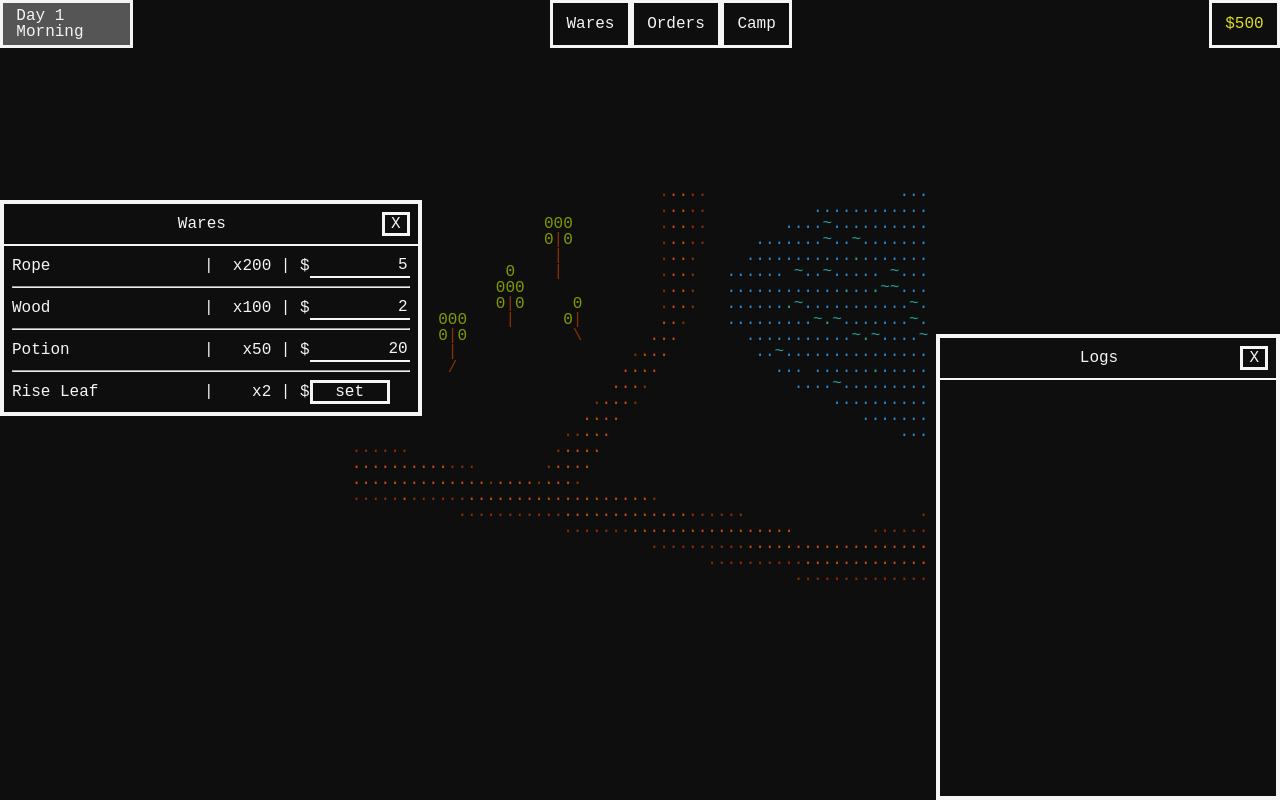
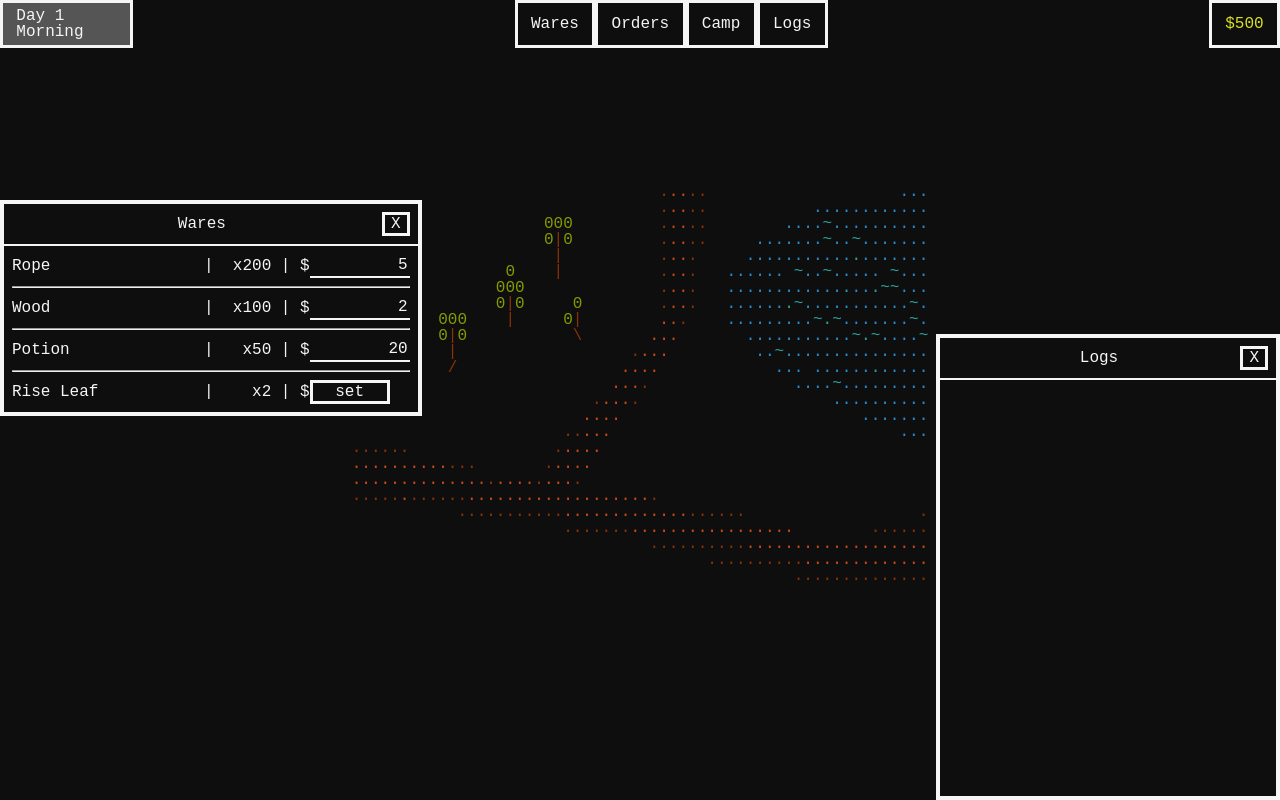
Before and after one commit to zzox/outpost-js, a website built with Vite: page index.html in a window 1280 px wide. Built offline with nearby package versions, Linux system fonts and the light colour scheme.

Commit message:
logs window in own file

```diff
--- a/index.html
+++ b/index.html
@@ -15,6 +15,7 @@
         <button id="wares-button"><pre>Wares</pre></button>
         <button id="orders-button"><pre>Orders</pre></button>
         <button id="camp-button"><pre>Camp</pre></button>
+        <button id="logs-button"><pre>Logs</pre></button>
       </div>
       <button id="money-button" class="GOLD"><pre>$500</pre></button>
     </nav>
--- a/src/main.ts
+++ b/src/main.ts
@@ -1,4 +1,4 @@
-import { LogList } from './ui/windows'
+import { LogsWindow } from './ui/logs-window'
 import { $id, addToMain, hideWindow, setMoneyUi, showWindow } from './ui/ui'
 import { World } from './world/world'
 import { encounterLog, encounterOption, encounterSubtext, encounterText, getTimeText } from './util/text-display'
@@ -20,7 +20,7 @@
 let state:GameState
 let encounterActive:boolean = false
 let worldAscii:AsciiRenderer
-let logs:LogList
+let logsWindow:LogsWindow
 let alert:Alert
 let waresMenu:WaresMenu
 let ordersMenu:OrdersMenu
@@ -75,8 +75,8 @@
   }
 
   financeWindow.updateFromState(state.history)
-  logs.addLog(encounterLog(data))
-  logs.render()
+  logsWindow.addLog(encounterLog(data))
+  logsWindow.render()
 }
 
 const onSetPrice = (type:ItemType, price?:number) => {
@@ -134,6 +134,7 @@
   $id('wares-button').onclick = () => showWindow(waresMenu)
   $id('orders-button').onclick = () => showWindow(ordersMenu)
   $id('money-button').onclick = () => showWindow(financeWindow)
+  $id('logs-button').onclick = () => showWindow(logsWindow)
 }
 
 const handleGrabWindow = () => {}
@@ -143,7 +144,7 @@
   state = new GameState()
   world = new World(state, handleEncounter, handleEncounterRes)
 
-  logs = new LogList(0, 0)
+  logsWindow = new LogsWindow(0, 0)
   waresMenu = new WaresMenu(0, 200, onSetPrice)
   ordersMenu = new OrdersMenu(400, 200, onRemoveOrder, onToggleOrder)
   financeWindow = new FinanceWindow(0, TOPBAR_HEIGHT)
@@ -152,7 +153,7 @@
   // worldAscii = new AsciiRenderer($id('bg') as HTMLPreElement, 30, 60, fileInCode, fileInColors)
   worldAscii = new BgRender($id('bg') as HTMLPreElement, 30, 60, fileInCode, fileInColors, world.tiles)
 
-  addToMain(logs)
+  addToMain(logsWindow)
   addToMain(waresMenu)
   addToMain(ordersMenu)
   addToMain(financeWindow)
@@ -174,7 +175,7 @@
   setMoneyUi(state.money)
 
   // setting position here so the bounding client rect exists once added
-  logs.setPosition(16384, 16384)
+  logsWindow.setPosition(16384, 16384)
   financeWindow.setPosition(16384, 36)
 
   createMainListeners()
--- /dev/null
+++ b/src/ui/logs-window.ts
@@ -0,0 +1,27 @@
+import { makePreText } from './ui'
+import { MovableWindow } from './windows'
+
+export class LogsWindow extends MovableWindow {
+  static logs: string[]
+
+  preEl: HTMLPreElement
+
+  constructor (x:number, y:number) {
+    super(x, y, 'Logs', true, 'logs')
+
+    this.preEl = makePreText((new Array(100)).map(_ => '\n').join(''))
+    this.content.appendChild(this.preEl)
+    // this.content.classList.add('min-box')
+
+    LogsWindow.logs = (new Array(100)).map(_ => '')
+  }
+
+  render = () => {
+    this.preEl.innerText = LogsWindow.logs.join('\n')
+  }
+
+  addLog = (log:string) => {
+    LogsWindow.logs.pop()
+    LogsWindow.logs.unshift(log)
+  }
+}
--- a/src/ui/windows.ts
+++ b/src/ui/windows.ts
@@ -78,28 +78,3 @@
     hideWindow(this)
   }
 }
-
-export class LogList extends MovableWindow {
-  static logs: string[]
-
-  preEl: HTMLPreElement
-
-  constructor (x:number, y:number) {
-    super(x, y, 'Logs', true, 'logs')
-
-    this.preEl = makePreText((new Array(20)).map(_ => '\n').join(''))
-    this.content.appendChild(this.preEl)
-    // this.content.classList.add('min-box')
-
-    LogList.logs = (new Array(100)).map(_ => '')
-  }
-
-  render = () => {
-    this.preEl.innerText = LogList.logs.join('\n')
-  }
-
-  addLog = (log:string) => {
-    LogList.logs.pop()
-    LogList.logs.unshift(log)
-  }
-}
--- a/src/util/text-display.ts
+++ b/src/util/text-display.ts
@@ -1,4 +1,5 @@
 import { EncounterData, EncounterResData, EncounterResType, EncounterType } from '../data/encounter-data'
+import { Color } from '../ui/colors'
 import { Actor } from '../world/actor'
 
 export const getTimeText = (time:number):string => {
@@ -14,6 +15,11 @@
 const capitalize = (word:string) => word[0].toUpperCase() + word.slice(1)
 
 const getDisplayName = (actor:Actor, capital:boolean) => actor.name ?? `${capital ? 'A' : 'a'} ${actor.type}`
+
+type EncounterText = {
+  text: string,
+  color: Color
+}
 
 export const encounterLog = ({ encounter, type }:EncounterResData):string => {
   const plural = encounter.amount && encounter.amount > 1 ? 's' : ''
```
